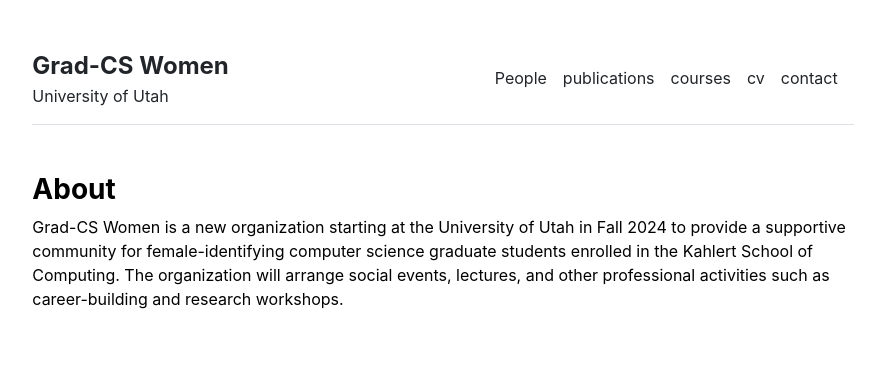
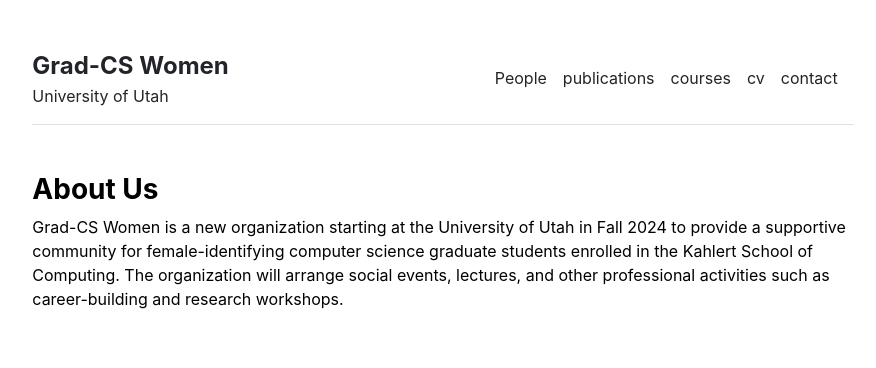
Before and after one commit to gradCSwomen-utah/gradCSwomen-utah.github.io, a Jekyll site: the page built from index.md, in a window 1280 px wide. Shown: the top 368 px of the page, without its empty margins (197-1073 px from the left). Built offline with Jekyll 4.4.1, drawn with Linux system fonts in a browser that asks for light colours.

Commit message:
Update home.html

```diff
--- a/_layouts/home.html
+++ b/_layouts/home.html
@@ -4,7 +4,7 @@
 
 <div class="row g-5 mb-5">
   <div class="col-md-12">
-    <h3 class="fw-bold">About</h3>
+    <h3 class="fw-bold">About Us</h3>
     {{ content }}
   </div>
 <!--   <div class="col-md-6">
```
